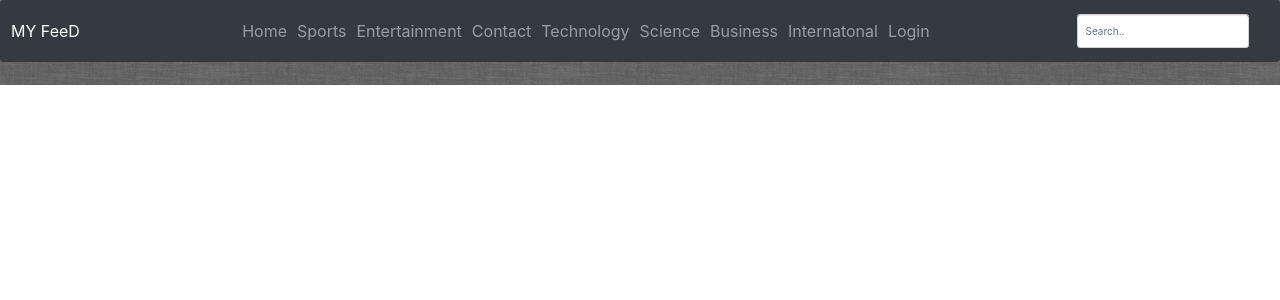
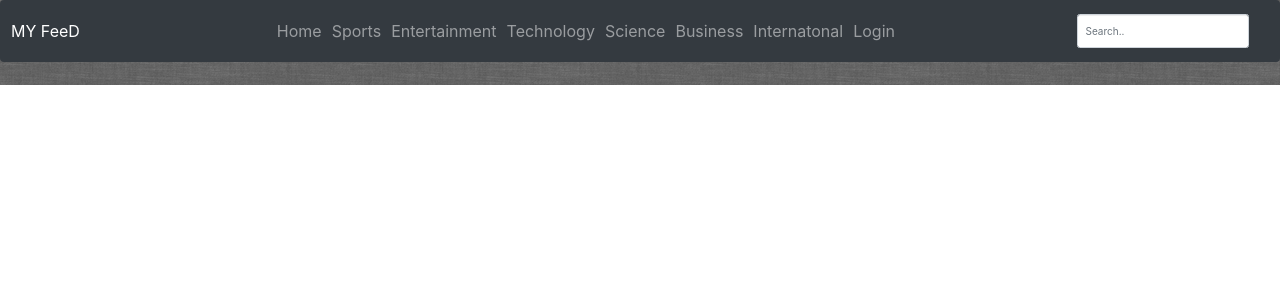
Before and after one commit to Aslam16/Myfeed, a Django app: page /query/ in a window 1280 px wide. Shown: the top 300 px of the page. Run offline with Django 3.2, Linux system fonts and the light colour scheme; some libraries are stand-ins or nearby versions.

Commit message:
modified url for the  remove and removed contact

```diff
--- a/MyFeedapp/templates/basePageDisplay.html
+++ b/MyFeedapp/templates/basePageDisplay.html
@@ -88,9 +88,6 @@
         <a class="nav-link" href="{% url 'feed:entertainment_page' %}">Entertainment</a>
       </li>
       <li class="nav-item">
-        <a class="nav-link" href="">Contact</a>
-      </li>
-      <li class="nav-item">
           <a class="nav-link" href="{% url 'feed:tech_page' %}">Technology</a>
       </li>
       <li class="nav-item">
```
